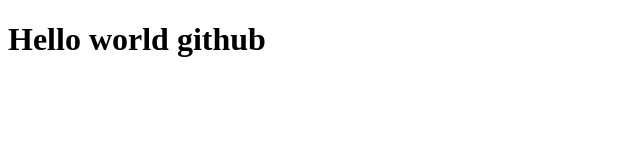
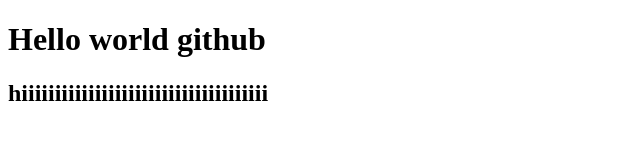
Before and after one commit to elissartawaifi/portfolio, a plain HTML site: page index.html in a window 1280 px wide. Shown: the whole page, without its empty margins (0-640 px from the left). Drawn offline with Linux system fonts and the light colour scheme.

Commit message:
hhuuhuhu

```diff
--- a/index.html
+++ b/index.html
@@ -8,5 +8,6 @@
 </head>
 <body>
     <h1>Hello world github</h1>
+    <h2>hiiiiiiiiiiiiiiiiiiiiiiiiiiiiiiiiiiiii</h2>
 </body>
 </html>
```
